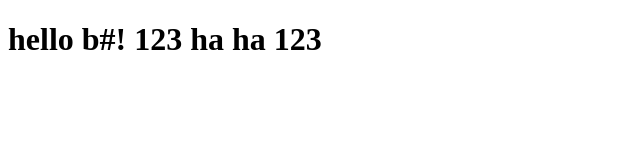
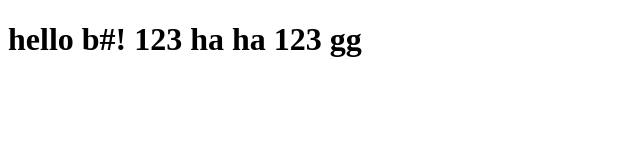
Before and after one commit to d7oomgh/web-test, a plain HTML site: page site/index.html in a window 1280 px wide. Shown: the full height of the page, 0-640 px from the left. Drawn offline with Linux system fonts and the light colour scheme.

Commit message:
My First Page.

```diff
--- a/site/index.html
+++ b/site/index.html
@@ -6,6 +6,6 @@
 	<title>hello d7oom</title>
 </head>
 <body>
-<h1>hello b#! 123 ha ha 123 </h1>
+<h1>hello b#! 123 ha ha 123 gg </h1>
 </body>
 </html>
```
